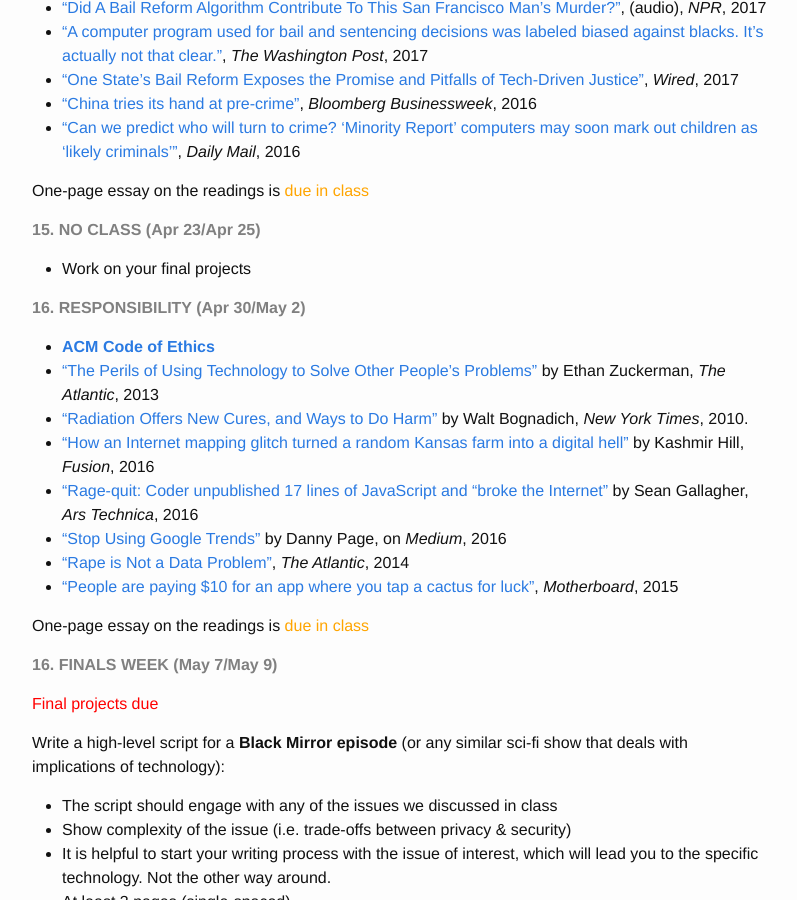
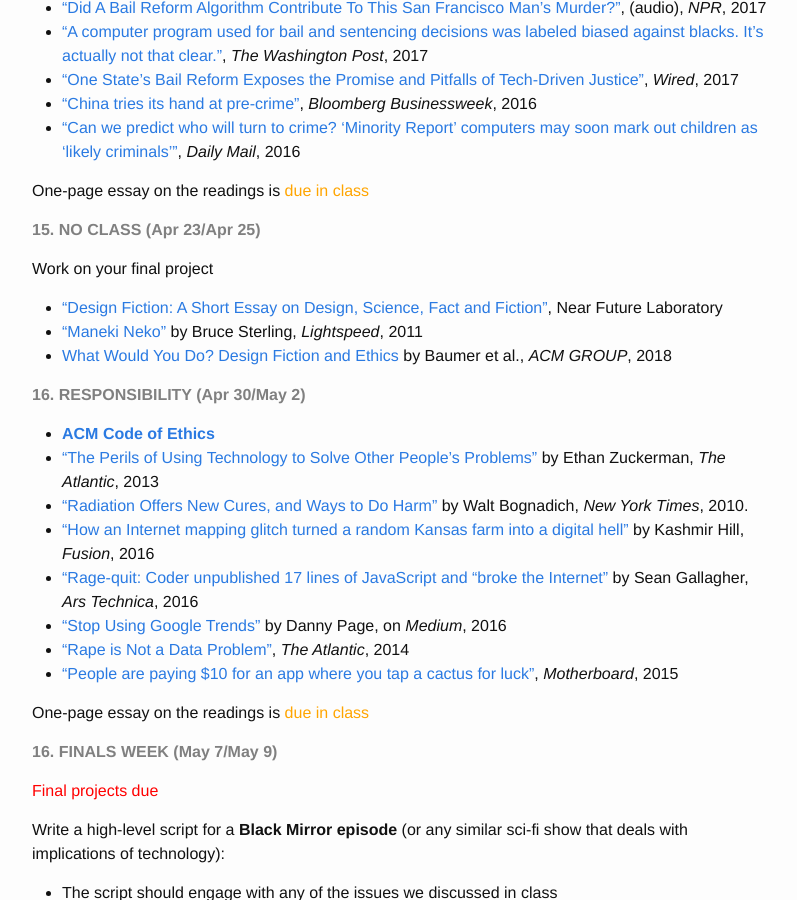
Before and after one commit to marinkala/marinkala.github.com, a Jekyll site: the page built from 5teaching.md, in a window 1280 px wide and 900 px high, scrolled down 3340 px. Shown: the whole window, without its empty margins (238-1035 px from the left). Built offline with Jekyll 4.4.1, drawn with Linux system fonts in a browser that asks for light colours.

Commit message:
design fiction

```diff
--- a/5teaching.md
+++ b/5teaching.md
@@ -161,7 +161,11 @@
 
 **<span style="color:grey">15. NO CLASS (Apr 23/Apr 25)    </span>**
 
-* Work on your final projects
+Work on your final project
+
+* [“Design Fiction: A Short Essay on Design, Science, Fact and Fiction”](http://blog.nearfuturelaboratory.com/2009/03/17/design-fiction-a-short-essay-on-design-science-fact-and-fiction/), Near Future Laboratory
+* [“Maneki Neko”](http://www.lightspeedmagazine.com/fiction/maneki-neko/) by Bruce Sterling, *Lightspeed*, 2011
+* [What Would You Do? Design Fiction and Ethics](/assets/p244-baumer.pdf) by Baumer et al., *ACM GROUP*, 2018
 
 
 
```
